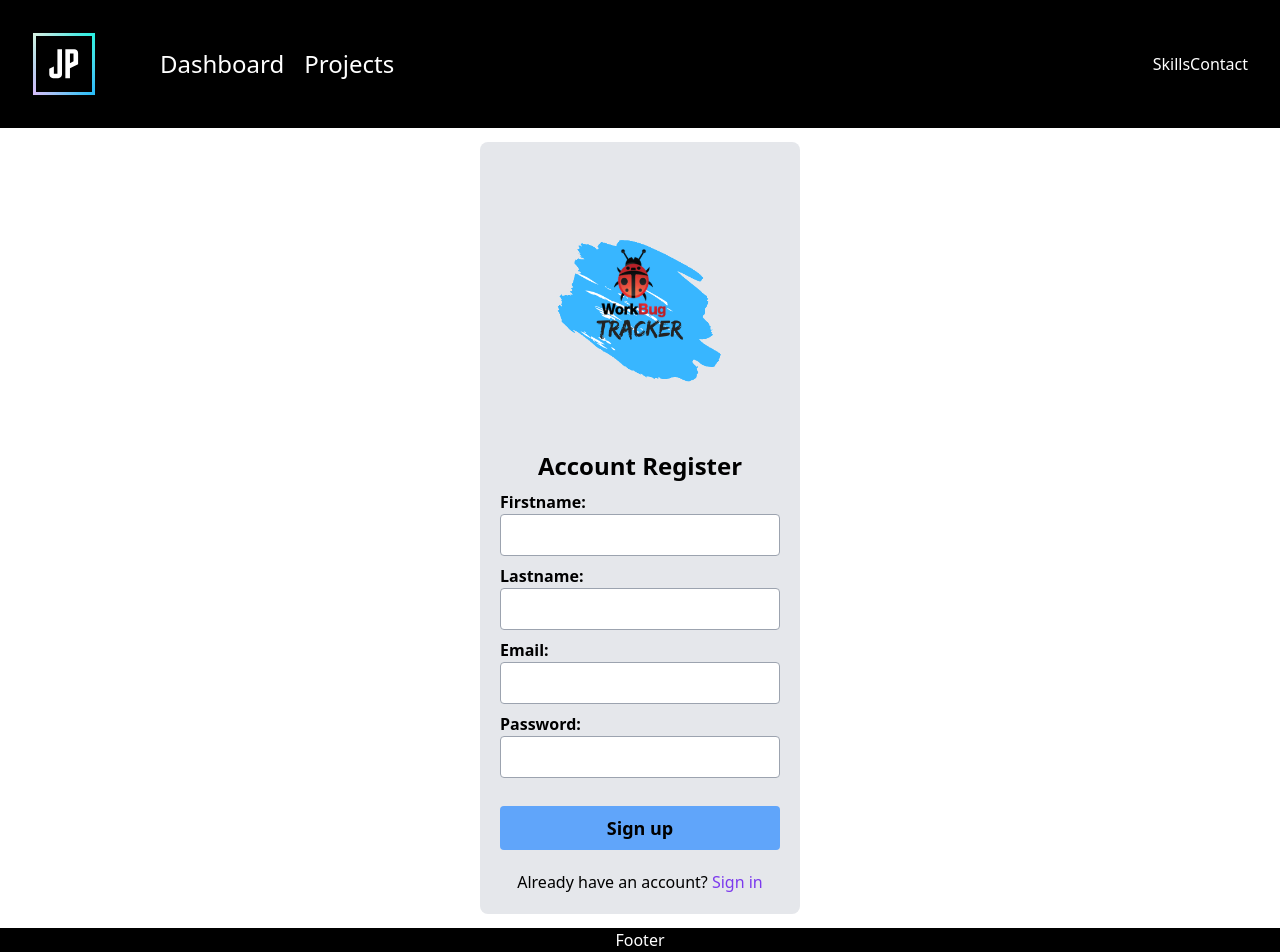
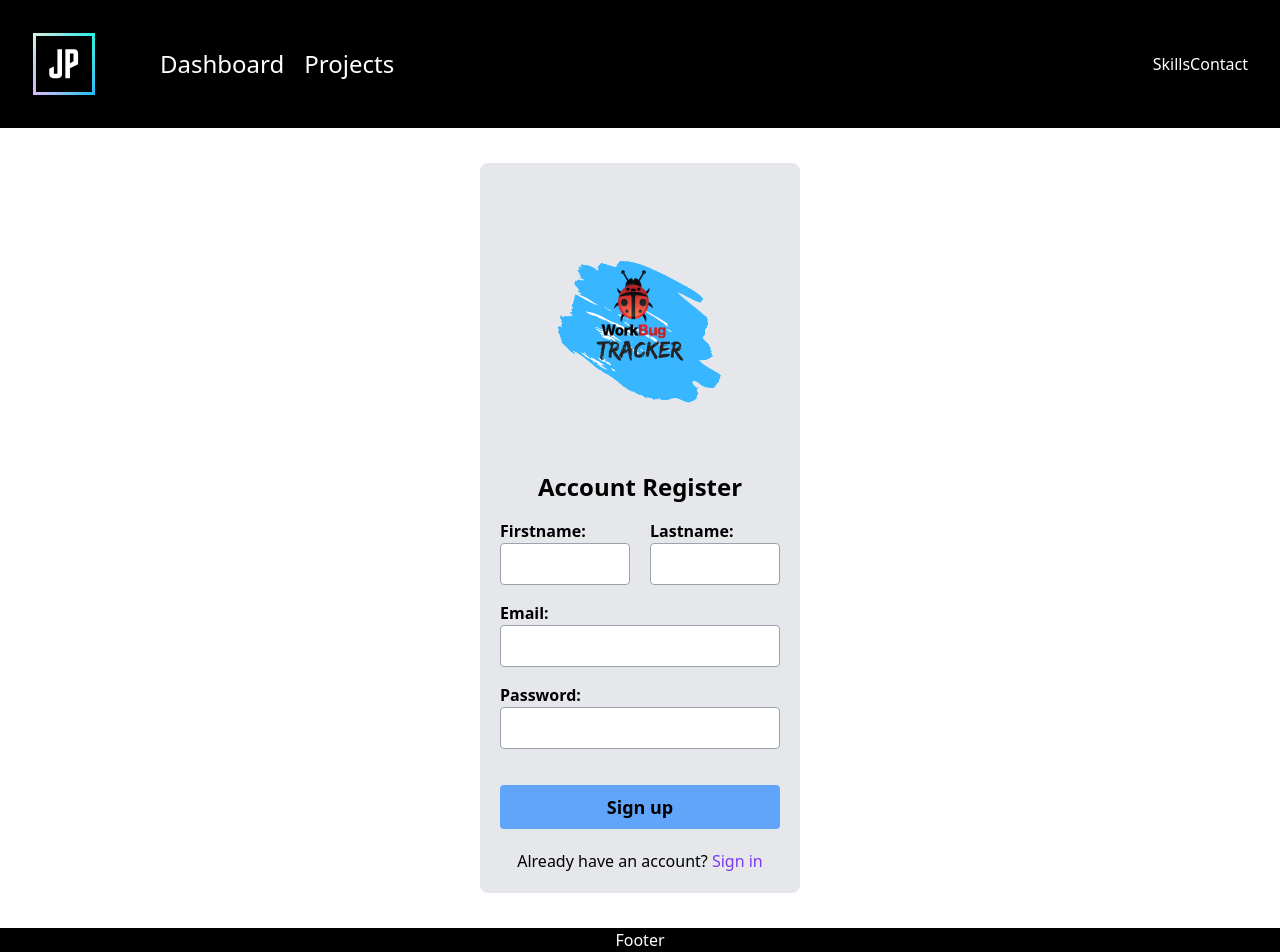
Before and after one commit to jhimson/bug-tracker, a React (Create React App) app in the folder client/: page /register in a window 1280 px wide. Built offline with nearby package versions, Linux system fonts and the light colour scheme.

Commit message:
Updated RegisterPage design

```diff
--- a/client/src/pages/RegisterPage.jsx
+++ b/client/src/pages/RegisterPage.jsx
@@ -1,7 +1,10 @@
 import React from 'react';
+import logo from '../assets/images/login-logo.png'
+import { Link } from 'react-router-dom'
+
+// components
 import Layout from '../components/Layout';
 
-import logo from '../assets/images/login-logo.png'
 
 
 
@@ -13,15 +16,17 @@ const RegisterPage = () => {
                         <div>
                             <img src={logo} alt="" className='w-full h-72'/>
                         </div>
-                        <form className='space-y-2'>
+                        <form className='space-y-4'>
                             <h1 className='text-2xl font-bold text-center'>Account Register</h1>
-                            <div>
-                                <label htmlFor="firstname" className='font-semibold'>Firstname:</label>
-                                <input type="text" className='block w-full px-4 py-2 border border-gray-400 rounded focus:outline-none focus:border-blue-500'/>
-                            </div>
-                            <div>
-                                <label htmlFor="lastname" className='font-semibold'>Lastname:</label>
-                                <input type="text" className='block w-full px-4 py-2 border border-gray-400 rounded focus:outline-none focus:border-blue-500'/>
+                            <div className='flex space-x-5'>
+                                <div>
+                                    <label htmlFor="firstname" className='w-3/6 font-semibold'>Firstname:</label>
+                                    <input type="text" className='block w-full px-4 py-2 border border-gray-400 rounded focus:outline-none focus:border-blue-500'/>
+                                </div>
+                                <div>
+                                    <label htmlFor="lastname" className='w-3/6 font-semibold'>Lastname:</label>
+                                    <input type="text" className='block w-full px-4 py-2 border border-gray-400 rounded focus:outline-none focus:border-blue-500'/>
+                                </div>
                             </div>
                             <div>
                                 <label htmlFor="email" className='font-semibold'>Email:</label>
@@ -35,7 +40,7 @@ const RegisterPage = () => {
                                 <button className='w-full py-2 mt-5 text-lg font-bold bg-blue-400 rounded focus:outline-none focus:ring-2 '>Sign up</button>
                             </div>
                             <div>
-                                <p className='mt-5 text-center text-md'>Already have an account? <a href="" className='text-purple-600'>Sign in</a></p>
+                                <p className='mt-5 text-center text-md'>Already have an account? <Link to='/' className='text-purple-600'>Sign in</Link></p>
                             </div>
                         </form>
                     </div>
```
